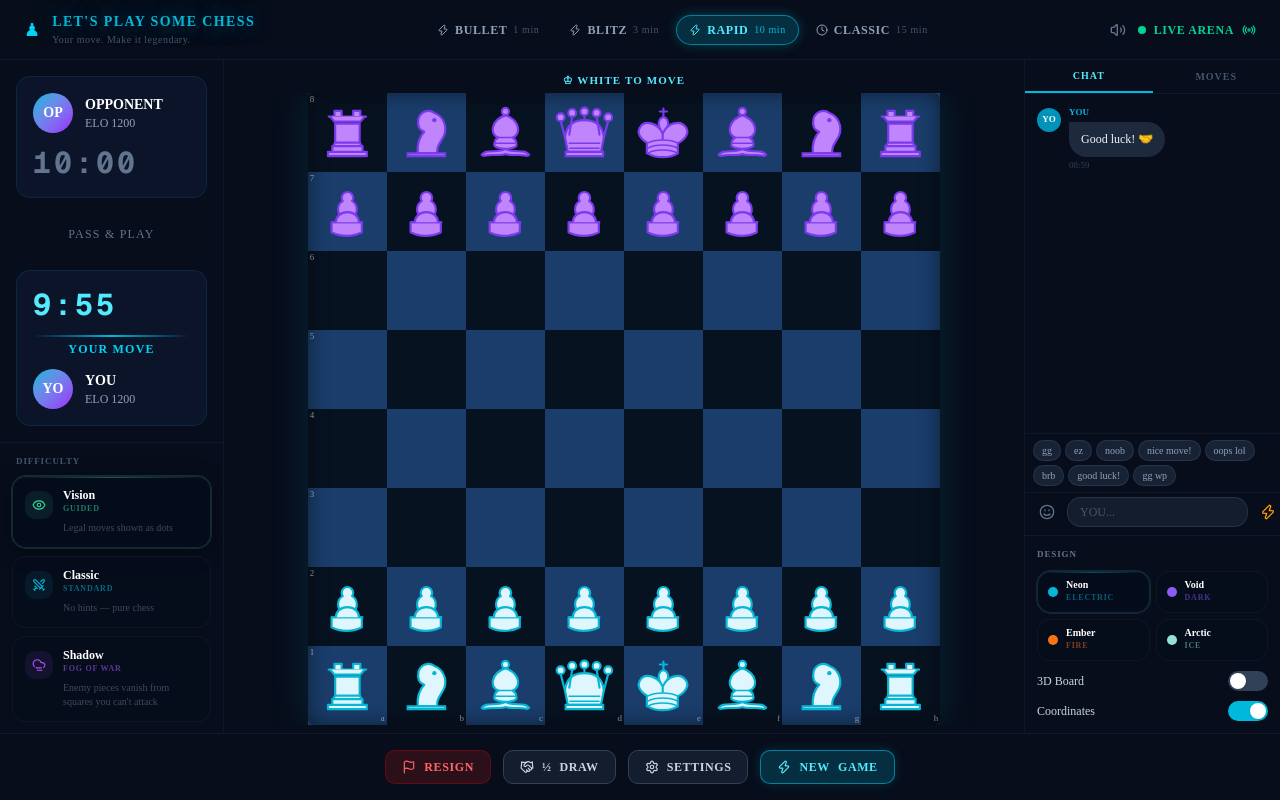
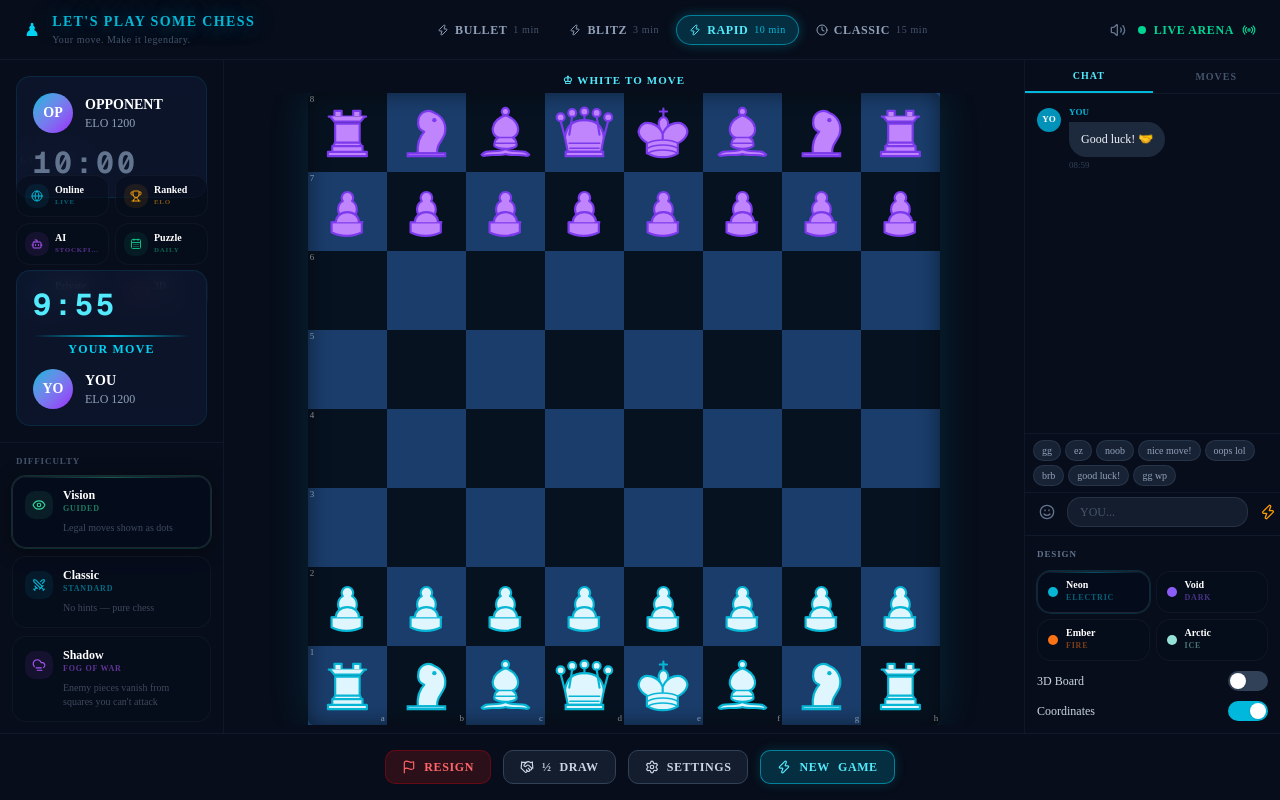
Before and after one commit to lenabalakina/lets-play-some-chess, a Next.js app: page /play/local in a window 1280 px wide. Built offline with nearby package versions, Linux system fonts and the light colour scheme.

Commit message:
Game left panel: add 6 game mode navigation cards between player panels
Co-Authored-By: Claude Sonnet 4.6 <noreply@anthropic.com>

```diff
--- a/components/game/PlayerPanel.tsx
+++ b/components/game/PlayerPanel.tsx
@@ -1,5 +1,7 @@
 'use client'
 
+import Link from 'next/link'
+import { Globe, Trophy, Bot, CalendarDays, Users, Layers } from 'lucide-react'
 import { formatTime } from '@/features/chess/hooks/useTimer'
 import type { Color } from '@/features/chess/types/chess.types'
 
@@ -17,6 +19,15 @@ interface Props {
   turn:      Color
   isGameOver: boolean
 }
+
+const MODES = [
+  { icon: Globe,        title: 'Online',  tag: 'LIVE',        accent: '#06b6d4', href: '/play/online' },
+  { icon: Trophy,       title: 'Ranked',  tag: 'ELO',         accent: '#f59e0b', href: '/play/online' },
+  { icon: Bot,          title: 'AI',      tag: 'STOCKFISH',   accent: '#a855f7', href: '/play/ai'     },
+  { icon: CalendarDays, title: 'Puzzle',  tag: 'DAILY',       accent: '#10b981', href: '/'            },
+  { icon: Users,        title: 'Private', tag: 'INVITE',      accent: '#0ea5e9', href: '/play/online' },
+  { icon: Layers,       title: '3D',      tag: 'THEMES',      accent: '#f43f5e', href: '/play/local'  },
+]
 
 function Avatar({ username, size = 'md' }: { username: string; size?: 'md' | 'sm' }) {
   const initials = username.slice(0, 2).toUpperCase()
@@ -48,9 +59,9 @@ export function PlayerPanel({ player, opponent, whiteMs, blackMs, turn, isGameOv
   const oppActive = !isGameOver && turn === opponent.color
 
   return (
-    <div className="flex flex-col flex-1 justify-between p-4">
+    <div className="flex flex-col flex-1 justify-between p-4 min-h-0 overflow-hidden">
       {/* Opponent (top) */}
-      <div className="glass-panel rounded-xl p-4 space-y-3">
+      <div className="glass-panel rounded-xl p-4 space-y-3 shrink-0">
         <div className="flex items-center gap-3">
           <Avatar username={opponent.username} />
           <div className="min-w-0">
@@ -64,13 +75,37 @@ export function PlayerPanel({ player, opponent, whiteMs, blackMs, turn, isGameOv
         )}
       </div>
 
-      {/* Center info */}
-      <div className="text-center">
-        <p className="text-slate-500 text-xs font-medium tracking-widest uppercase">Pass &amp; Play</p>
+      {/* Game modes — 2×3 compact cards */}
+      <div className="flex-1 flex flex-col justify-center py-3 min-h-0">
+        <p className="text-[8px] font-bold tracking-widest text-slate-600 uppercase mb-2 px-1">Game Modes</p>
+        <div className="grid grid-cols-2 gap-1.5">
+          {MODES.map(m => (
+            <Link
+              key={m.title}
+              href={m.href}
+              className="game-card relative flex items-center gap-1.5 px-2 py-2 rounded-xl border border-white/[0.04] bg-[rgba(5,12,28,0.6)] hover:border-white/[0.09] overflow-hidden group"
+            >
+              <div
+                className="absolute top-0 left-0 right-0 h-px opacity-0 group-hover:opacity-100 transition-opacity"
+                style={{ background: `linear-gradient(to right, transparent, ${m.accent}55, transparent)` }}
+              />
+              <div
+                className="w-6 h-6 rounded-lg flex items-center justify-center shrink-0"
+                style={{ background: `${m.accent}18` }}
+              >
+                <m.icon className="w-3 h-3" style={{ color: m.accent }} />
+              </div>
+              <div className="min-w-0">
+                <p className="text-[10px] font-bold text-white leading-none truncate">{m.title}</p>
+                <p className="text-[7px] font-bold tracking-widest mt-0.5 truncate" style={{ color: `${m.accent}80` }}>{m.tag}</p>
+              </div>
+            </Link>
+          ))}
+        </div>
       </div>
 
       {/* Me (bottom) */}
-      <div className="glass-panel rounded-xl p-4 space-y-3">
+      <div className="glass-panel rounded-xl p-4 space-y-3 shrink-0">
         <TimerBlock ms={myMs} isActive={myActive} color={player.color} />
         {myActive && (
           <div className="space-y-1">
```
